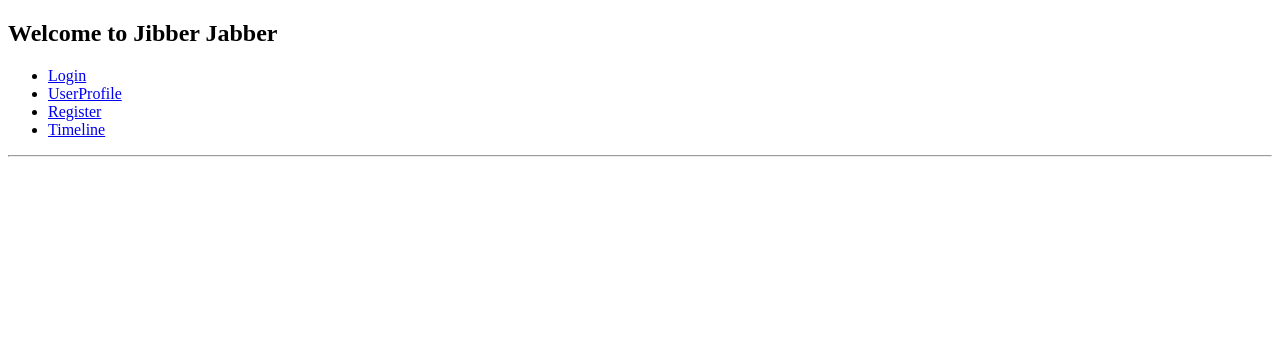
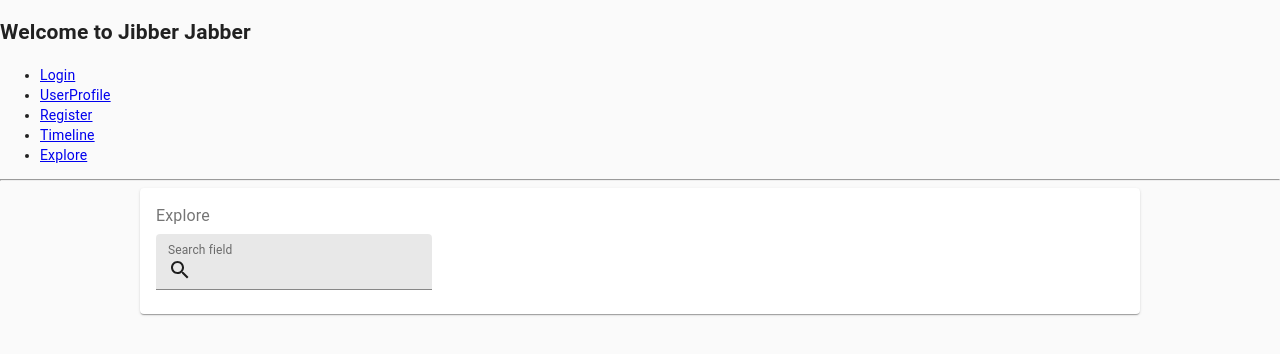
Before and after one commit to sofiasdz/jibber-jabber-ui, a React (Create React App) app: page /searchUsers in a window 1280 px wide. Shown: the top 354 px of the page. Built offline with nearby package versions, Linux system fonts and the light colour scheme.

Commit message:
added search bar with icon and search api method

```diff
--- a/src/Api/UserApi.ts
+++ b/src/Api/UserApi.ts
@@ -1,4 +1,5 @@
 import {request} from "./API";
+import {ProfileType} from "../components/Types/Types";
 
 export function loginUser(username: string, password: string): Promise<any> {
     return request({
@@ -39,3 +40,11 @@ export function updateUser(nick: string, bio:string): Promise<any> {
         body: JSON.stringify({'nick': nick, 'bio': bio })
     });
 }
+
+export function searchUser(search: string): Promise<ProfileType[]> {
+    return request({
+        url: "/users/update/"+search,
+        method: 'GET',
+
+    });
+}
--- a/src/App.tsx
+++ b/src/App.tsx
@@ -6,6 +6,7 @@ import { BrowserRouter as Router, Switch, Route, Link } from "react-router-dom";
 
 import CreatePost from "./components/Posts/CreatePosts";
 import Profile from "./components/UserProfile/Profile";
+import SearchUsers from "./components/SearchUsers/SearchUsers";
 
 class App extends React.Component  {
   render() {
@@ -19,6 +20,7 @@ class App extends React.Component  {
                 <li><Link to={'/userprofile'} className="nav-link">UserProfile</Link></li>
                 <li><Link to={'/register'} className="nav-link">Register</Link></li>
                 <li><Link to={'/createPost'} className="nav-link">Timeline</Link></li>
+                <li><Link to={'/searchUsers'} className="nav-link">Explore</Link></li>
               </ul>
             </nav>
             <hr/>
@@ -27,6 +29,7 @@ class App extends React.Component  {
               <Route path='/userProfile' component={Profile}/>
               <Route path='/register' component={Register}/>
               <Route path='/createPost' component={CreatePost}/>
+              <Route path='/searchUsers' component={SearchUsers}/>
             </Switch>
           </div>
         </Router>
--- a/src/components/SearchUsers/SearchUsers.tsx
+++ b/src/components/SearchUsers/SearchUsers.tsx
@@ -1,6 +1,18 @@
 import {RouteComponentProps} from "react-router-dom";
 import React, {Component, useState} from 'react'
 import CssBaseline from "@material-ui/core/CssBaseline";
+import {Grid} from "@material-ui/core";
+import Card from "@material-ui/core/Card";
+import CardContent from "@material-ui/core/CardContent";
+import Typography from "@material-ui/core/Typography";
+import TextField from '@material-ui/core/TextField';
+import InputAdornment from '@material-ui/core/InputAdornment';
+import SearchIcon from '@material-ui/icons/Search';
+import CreatePost from "../Posts/CreatePosts";
+import {getCurrentUser, searchUser} from "../../Api/UserApi";
+import {getAllPosts} from "../../Api/PostApi";
+import {ProfileType} from "../Types/Types";
+
 
 export type Props = RouteComponentProps<any> & {}
 
@@ -8,15 +20,13 @@ export type Props = RouteComponentProps<any> & {}
 
 export type State = {
     userName: string,
-    email: string,
-    nick: string,
-    bio: string,
     id: string,
-    getDataError: string,
-    updateMode:boolean,
-    isAlertOpen: boolean
+    users:ProfileType[],
+    search:string,
 
 }
+
+
 
 
 class  SearchUsers extends Component<Props,State> {
@@ -25,12 +35,8 @@ class  SearchUsers extends Component<Props,State> {
         this.state = {
             id:'',
             userName:'usernamefalso',
-            nick:'nickfalso',
-            bio:'biofalsa',
-            email:'emailsalfo',
-            getDataError:'',
-            updateMode: false,
-            isAlertOpen: false
+            users:[],
+            search:"Search.."
 
 
         }
@@ -39,11 +45,36 @@ class  SearchUsers extends Component<Props,State> {
     }
 
     render() {
-        let updateMode= this.state.updateMode;
-        let isAlertOpen= this.state.isAlertOpen
 
         return(
             <CssBaseline>
+                <Grid
+                    container
+                    spacing={0}
+                    direction="column"
+                    alignItems="center"
+                    justify="center"
+                >
+                    <Card style={{width:1000,backgroundPosition:"center"}}>
+                        <CardContent >
+                            <Typography color="textSecondary" gutterBottom>
+                                Explore
+                            </Typography>
+                            <Grid item xs={12} >
+                                <TextField id="filled-search" label="Search field" type="search"  onChange={e =>this.handleSearchChange(e) }
+                                           variant="filled"
+                                           InputProps={{
+                                               startAdornment: (
+                                                   <InputAdornment position="start">
+                                                       <SearchIcon />
+                                                   </InputAdornment>
+                                               ),
+                                           }}/>
+
+                            </Grid>
+                        </CardContent>
+                    </Card>
+                </Grid>
 
             </CssBaseline>
         );
@@ -52,4 +83,33 @@ class  SearchUsers extends Component<Props,State> {
     componentDidMount() {
 
     }
+
+
+    searchUser = (search:string) => {
+        searchUser(search).then(res => this.setState({users: res}))
+    }
+
+
+
+    handleGetCurrentUser(){
+        getCurrentUser()
+            .then((res) => {
+                this.setState({userName: res.user, id:res.userId})
+                console.log(this.state)
+            })
+            .catch((err) => {
+                if (err.status === 401|| err.status===404)
+                    console.log(err)
+
+            })
+    }
+
+   handleSearchChange(e: React.ChangeEvent<HTMLTextAreaElement | HTMLInputElement>) {
+       this.setState({search:e.target.value})
+
+    }
+
+
+
 }
+export default SearchUsers
```
